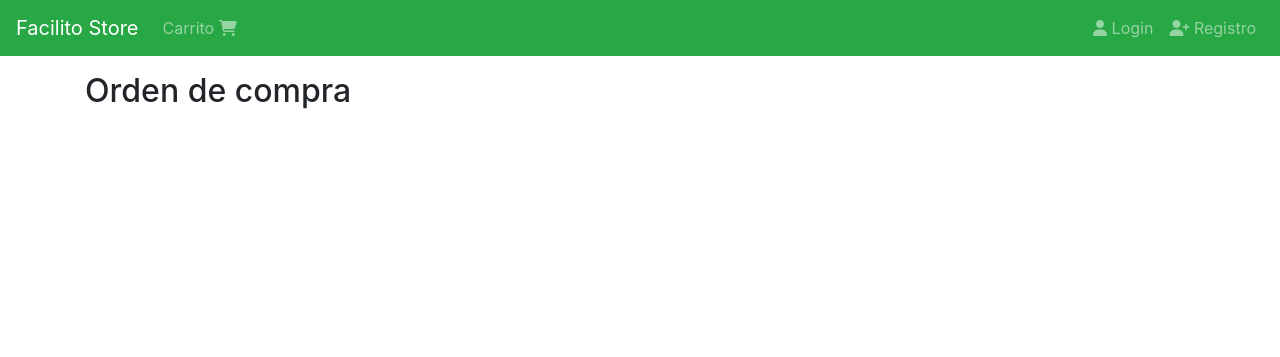
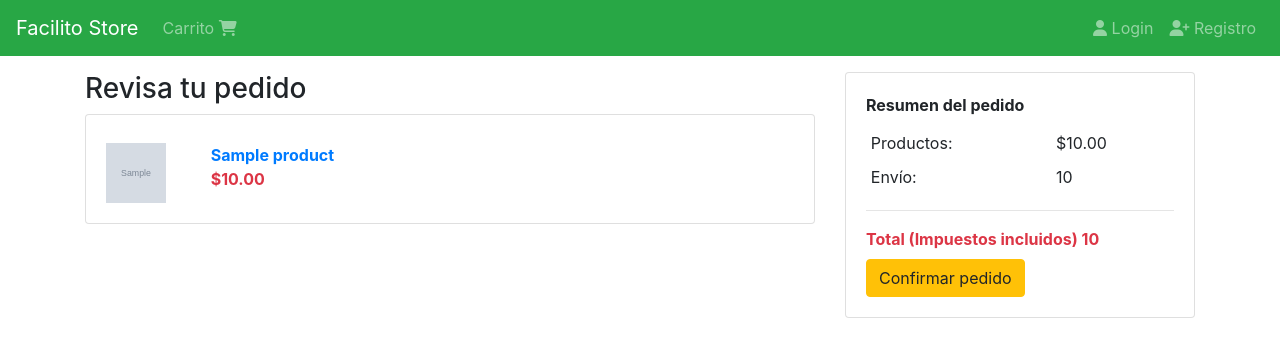
Before and after one commit to maicolmike/appwebDjango, a Django app: template facilito_store/orders/templates/orders/order.html in a window 1280 px wide. Shown: the top 357 px of the page. Run offline with Django 3.2, Linux system fonts and the light colour scheme; the template is opened without the code that fills it: most values are stand-ins (such as "Sample title", 1, 10 or a date in 2020); grey boxes marked "Sample" are stand-in pictures; some libraries are stand-ins or nearby versions.

Commit message:
carrito de compras2

```diff
--- a/facilito_store/orders/templates/orders/order.html
+++ b/facilito_store/orders/templates/orders/order.html
@@ -2,8 +2,22 @@
 
 {% block content %}
 
+<div class="col-8">
+    <div class="h3">
+        Revisa tu pedido
+    </div>
+    <div class="card">
+        <div class="card-body">
+         {% for product in cart.products.all %}
+          {% include 'orders/snippets/product.html' %}
+         {% endfor %}
+    </div>
+    </div>
+</div>
 <div class="col">
-    <h2>Orden de compra</h2>
-</div>
+
+  {% include 'orders/snippets/resume.html' %}
+
+ </div>
 
 {% endblock %}
--- /dev/null
+++ b/facilito_store/orders/templates/orders/snippets/product.html
@@ -0,0 +1,17 @@
+{% load product_extras %}
+
+<div class="row mt-2">
+    <div class="col-2">
+        {% if product.image %}
+        <img src="{{ product.image.url }}" alt="Imagen del producto" width="60" height="60">
+        {% endif %}
+    </div>
+    <div class="col">
+        <div class="row">
+            <strong><a href="{% url 'products:product' product.slug %}">{{ product.title }}</a></strong>
+        </div>
+        <div class="row">
+            <strong class="text-danger">{{ product.price | price_format }}</strong>
+        </div>
+    </div>
+</div>
--- /dev/null
+++ b/facilito_store/orders/templates/orders/snippets/resume.html
@@ -0,0 +1,41 @@
+{% load product_extras %}
+
+<div class="card">
+  <div class="card-body">
+    <div class="font-weight-bold">
+      Resumen del pedido
+    </div>
+    <div class="">
+      <table class="table table-borderless table-sm">
+        <thead>
+          <tr>
+            <th scope="col"></th>
+            <th scope="col"></th>
+          </tr>
+        </thead>
+        <tbody>
+          <tr>
+            <td>Productos:</td>
+            <td>{{ cart.total | price_format }}</td>
+          </tr>
+          <tr>
+            <td>Envío:</td>
+            <td>{{ order.shipping_total }}</td>
+          </tr>
+        </tbody>
+      </table>
+    </div>
+    <div class="">
+      <hr>
+      <div class="font-weight-bold text-danger">
+        Total (Impuestos incluidos)
+        <div class="d-inline-block" id="order-total">
+          {{ order.total }}
+        </div>
+      </div>
+    </div>
+    <div class="mt-2">
+      <a href="{{ next_url }}" class="btn btn-warning">Confirmar pedido</a>
+    </div>
+  </div>
+</div>
```
Also changed, not shown: facilito_store/orders/models.py (+10 -1 lines), facilito_store/orders/utils.py (added, +11 -0 lines), facilito_store/orders/views.py (+10 -1 lines), facilito_store/db.sqlite3, facilito_store/orders/migrations/0002_order_order_id.py (added).
